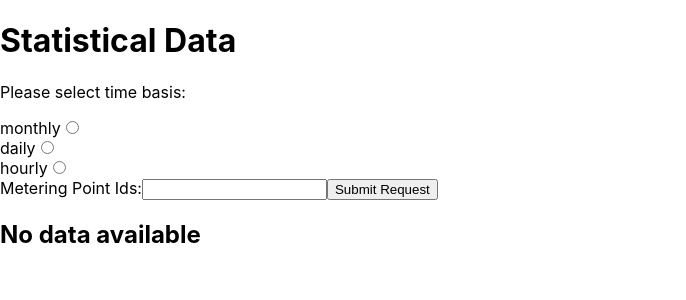
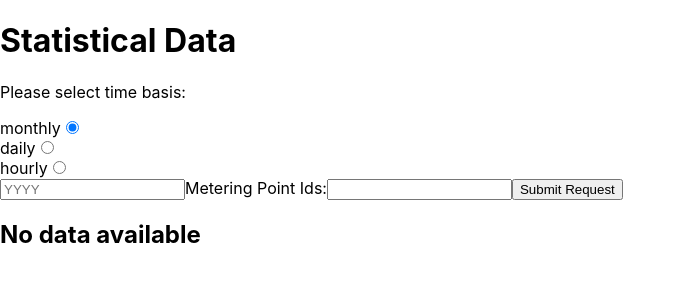
Before and after one commit to vikrusev/toki-challenge, a React (Create React App) app in the folder app/: page / in a window 1280 px wide. Shown: the top 300 px of the page, without its empty margins (0-686 px from the left). Built offline with nearby package versions, Linux system fonts and the light colour scheme.

Commit message:
set default timeBasis

```diff
--- a/app/src/components/UserInputForm.tsx
+++ b/app/src/components/UserInputForm.tsx
@@ -20,9 +20,11 @@ type TimeBasis = "monthly" | "daily" | "hourly";
  */
 const UserInputForm: React.FC<IProps> = ({ disabled, onSubmit }: IProps) => {
     const [selectedDate, setSelectedDate] = useState<Date>();
-    const [selectedTimeBasis, setSelectedTimeBasis] = useState<TimeBasis>();
 
     const timeBasisOptions: TimeBasis[] = ["monthly", "daily", "hourly"];
+    const [selectedTimeBasis, setSelectedTimeBasis] = useState<TimeBasis>(
+        timeBasisOptions[0]
+    );
 
     // main properties
     const [formData, setFormData] = useState<UserInput>({
@@ -87,6 +89,7 @@ const UserInputForm: React.FC<IProps> = ({ disabled, onSubmit }: IProps) => {
                             id={basis}
                             name="time-basis"
                             value={basis}
+                            checked={selectedTimeBasis === basis}
                             onChange={(event) => {
                                 setSelectedTimeBasis(
                                     event.target.value as TimeBasis
```
